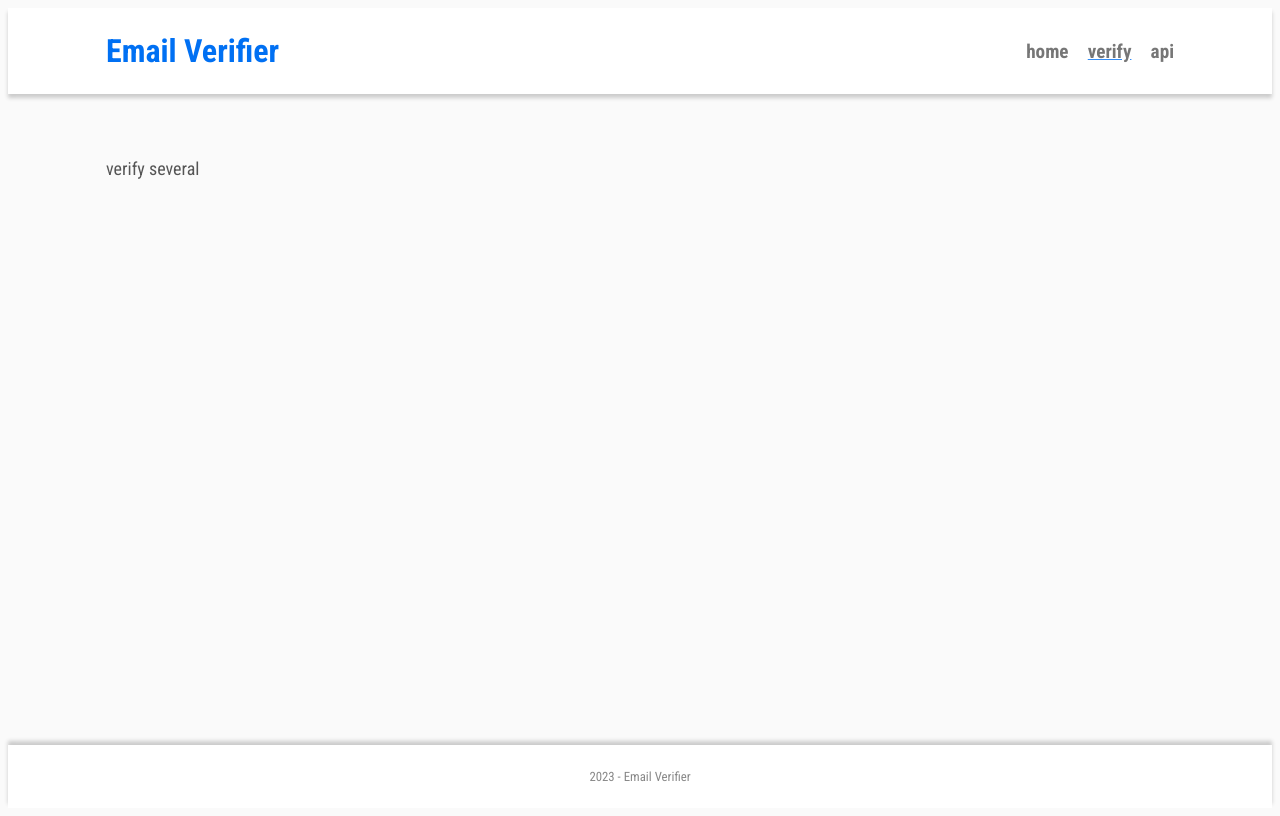
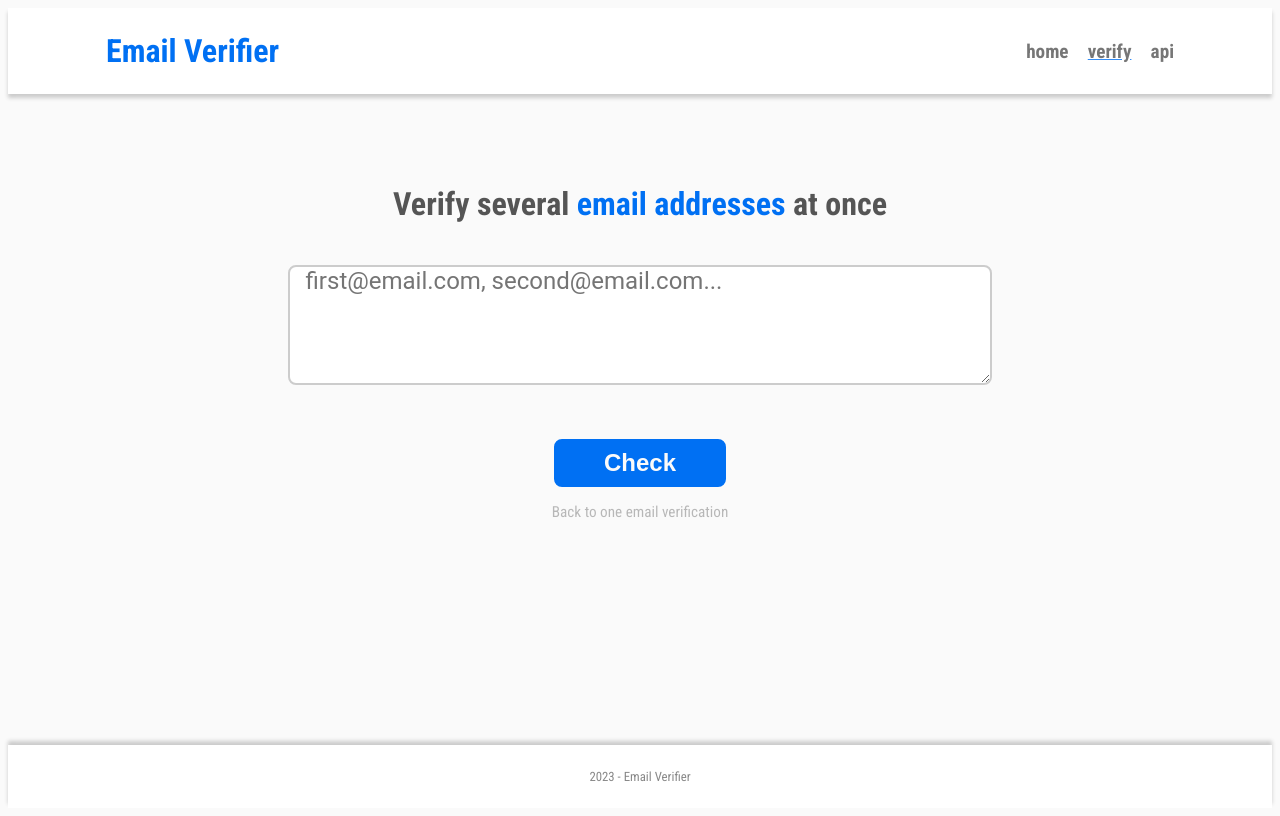
Before and after one commit to aybolid/email-verifier, a React (Vite) app in the folder client/: page /verify/several in a window 1280 px wide. Built offline with nearby package versions, Linux system fonts and the light colour scheme; what emotion-reset would draw is missing.

Commit message:
data input several

```diff
--- /dev/null
+++ b/client/jest.config.cjs
@@ -0,0 +1,5 @@
+/** @type {import('ts-jest').JestConfigWithTsJest} */
+module.exports = {
+  preset: 'ts-jest',
+  testEnvironment: 'node',
+};
--- a/client/package.json
+++ b/client/package.json
@@ -27,6 +27,7 @@
     "yup": "^1.2.0"
   },
   "devDependencies": {
+    "@types/jest": "^29.5.2",
     "@types/node": "^20.3.2",
     "@types/react": "^18.0.37",
     "@types/react-dom": "^18.0.11",
@@ -37,6 +38,7 @@
     "eslint": "^8.38.0",
     "eslint-plugin-react-hooks": "^4.6.0",
     "eslint-plugin-react-refresh": "^0.3.4",
+    "ts-jest": "^29.1.1",
     "typescript": "^5.0.2",
     "vite": "^4.3.9"
   }
--- a/client/src/App.tsx
+++ b/client/src/App.tsx
@@ -2,6 +2,7 @@ import { BrowserRouter as Router, Route, Routes } from 'react-router-dom';
 import IndexPage from '@src/routes/IndexPage';
 import Layout from './components/Layout';
 import VerifySinglePage from './routes/VerifySinglePage';
+import VerifySeveralPage from './routes/VerifySeveralPage';
 
 export default function App() {
   return (
@@ -17,14 +18,7 @@ export default function App() {
           }
         />
         <Route path="/verify" element={<VerifySinglePage />} />
-        <Route
-          path="/verify/several"
-          element={
-            <Layout>
-              <div>verify several</div>
-            </Layout>
-          }
-        />
+        <Route path="/verify/several" element={<VerifySeveralPage />} />
       </Routes>
     </Router>
   );
--- /dev/null
+++ b/client/src/components/routes/VerifySeveralPage/DataInputSeveral.styled.ts
@@ -0,0 +1,77 @@
+import styled from '@emotion/styled';
+
+export const DataInputSeveralWrapper = styled.div`
+  display: flex;
+  justify-content: center;
+  align-items: center;
+  flex-direction: column;
+  gap: 1rem;
+  width: 100%;
+  & > h2 {
+    text-align: center;
+    font-size: 2rem;
+    & > span {
+      font-weight: 600;
+      color: ${({ theme }) => theme.colors.primary};
+    }
+  }
+  & > form {
+    width: 66%;
+    display: flex;
+    justify-content: center;
+    align-items: center;
+    flex-direction: column;
+    margin: 0 auto;
+    & > p {
+      color: ${({ theme }) => theme.colors.danger};
+      font-size: 0.9rem;
+      margin-top: 0.5rem;
+    }
+    & > textarea {
+      font-family: 'Roboto', sans-serif;
+      resize: vertical;
+      width: 100%;
+      min-height: 120px;
+      max-height: 360px;
+      padding: 0 1rem;
+      color: ${({ theme }) => theme.colors.text};
+      font-size: 1.5rem;
+      background-color: ${({ theme }) => theme.colors.secBackground};
+      border: 2px solid ${({ theme }) => theme.colors.border};
+      border-radius: ${({ theme }) => theme.rounded.md};
+      &:focus {
+        border: 2px solid ${({ theme }) => theme.colors.primary};
+        outline: none;
+        box-shadow: 0 4px 14px #2196f340;
+      }
+    }
+    & > button {
+        margin-top: 2rem;
+      height: 48px;
+      border-radius: ${({ theme }) => theme.rounded.md};
+      background-color: ${({ theme }) => theme.colors.primary};
+      border: 2px solid ${({ theme }) => theme.colors.primary};
+      padding: 0 3rem;
+      font-size: 1.5rem;
+      font-weight: 600;
+      color: ${({ theme }) => theme.colors.background};
+      transition: all 150ms ease-in-out;
+      &:active {
+        transform: scale(0.95);
+      }
+    }
+  }
+  @media screen and (max-width: ${({ theme }) => theme.breakpoints.md}) {
+    width: 100%;
+  }
+  & > a {
+    opacity: 0.4;
+    font-size: 0.95rem;
+    transition: opacity 150ms ease-in-out;
+    &:hover {
+      opacity: 1;
+      text-decoration: underline;
+      text-decoration-color: ${({ theme }) => theme.colors.primary};
+    }
+  }
+`;
--- /dev/null
+++ b/client/src/components/routes/VerifySeveralPage/DataInputSeveral.tsx
@@ -0,0 +1,53 @@
+import { NavLink } from 'react-router-dom';
+import { DataInputSeveralWrapper } from './DataInputSeveral.styled';
+import { useForm } from 'react-hook-form';
+import * as yup from 'yup';
+import { yupResolver } from '@hookform/resolvers/yup';
+
+interface FormData {
+  emails: string;
+}
+
+const schema = yup
+  .object({
+    emails: yup
+      .string()
+      .required('Provide at least one email')
+      .matches(
+        /\b\w+\b(?:,\s\b\w+\b)*/,
+        'Use valid format: first, second, third...'
+      ),
+  })
+  .required();
+
+export default function DataInputSeveral() {
+  const {
+    register,
+    reset,
+    handleSubmit,
+    formState: { errors },
+  } = useForm<FormData>({ resolver: yupResolver(schema) });
+
+  const handleVerifySeveral = (data: FormData) => {
+    console.log(data);
+  };
+
+  return (
+    <DataInputSeveralWrapper>
+      <h2>
+        Verify several <span>email addresses</span> at once
+      </h2>
+
+      <form onSubmit={handleSubmit(handleVerifySeveral)}>
+        <textarea
+          {...register('emails')}
+          placeholder="first@email.com, second@email.com..."
+        />
+        <p>{errors.emails?.message}</p>
+        <button>Check</button>
+      </form>
+
+      <NavLink to="/verify">Back to one email verification</NavLink>
+    </DataInputSeveralWrapper>
+  );
+}
--- a/client/src/components/routes/VerifySinglePage/DataInputSingle.styled.ts
+++ b/client/src/components/routes/VerifySinglePage/DataInputSingle.styled.ts
@@ -8,6 +8,7 @@ export const DataInputWrapper = styled.div`
   gap: 1rem;
   width: 100%;
   & > h2 {
+    text-align: center;
     font-size: 2rem;
     & > span {
       font-weight: 600;
--- a/client/src/components/routes/VerifySinglePage/SingleResult.styled.ts
+++ b/client/src/components/routes/VerifySinglePage/SingleResult.styled.ts
@@ -198,6 +198,15 @@ export const ResultContent = styled.div<ResultContentProps>`
           opacity: 0.6;
         }
       }
+      @media screen and (max-width: ${({ theme }) => theme.breakpoints.sm}) {
+        grid-column: span 1;
+      }
+    }
+    @media screen and (max-width: ${({ theme }) => theme.breakpoints.lg}) {
+      grid-template-columns: repeat(2, minmax(0, 1fr));
+    }
+    @media screen and (max-width: ${({ theme }) => theme.breakpoints.sm}) {
+      grid-template-columns: repeat(1, minmax(0, 1fr));
     }
   }
 `;
@@ -273,6 +282,9 @@ export const MxResultWrapper = styled.div<MxResultContentProps>`
       opacity: 0.6;
     }
   }
+  @media screen and (max-width: ${({ theme }) => theme.breakpoints.sm}) {
+    grid-column: span 1;
+  }
 `;
 
 interface TotalWrapperProps {
@@ -331,4 +343,7 @@ export const TotalWrapper = styled.div<TotalWrapperProps>`
       opacity: 0.6;
     }
   }
+  @media screen and (max-width: ${({ theme }) => theme.breakpoints.sm}) {
+    grid-column: span 1;
+  }
 `;
--- /dev/null
+++ b/client/src/routes/VerifySeveralPage.tsx
@@ -0,0 +1,26 @@
+import Layout from '@src/components/Layout';
+import DataInputSeveral from '@src/components/routes/VerifySeveralPage/DataInputSeveral';
+import { Helmet } from 'react-helmet';
+
+const SEO = (): JSX.Element => (
+  <Helmet>
+    <title>Verify Several Emails</title>
+    <meta
+      name="description"
+      content="Verify Several Emails at Once. Check addresses format and DNS records (MX, SPF and DMARC)"
+    />
+    <meta name="robots" content="noindex" />
+    <meta name="viewport" content="width=device-width, initial-scale=1" />
+  </Helmet>
+);
+
+export default function VerifySeveralPage() {
+  return (
+    <>
+      <SEO />
+      <Layout>
+        <DataInputSeveral />
+      </Layout>
+    </>
+  );
+}
```
Also changed, not shown: client/src/utils/getEmailsArray.ts (added, +10 -0 lines), 2 other files (tests, documents, lock files or other folders).
